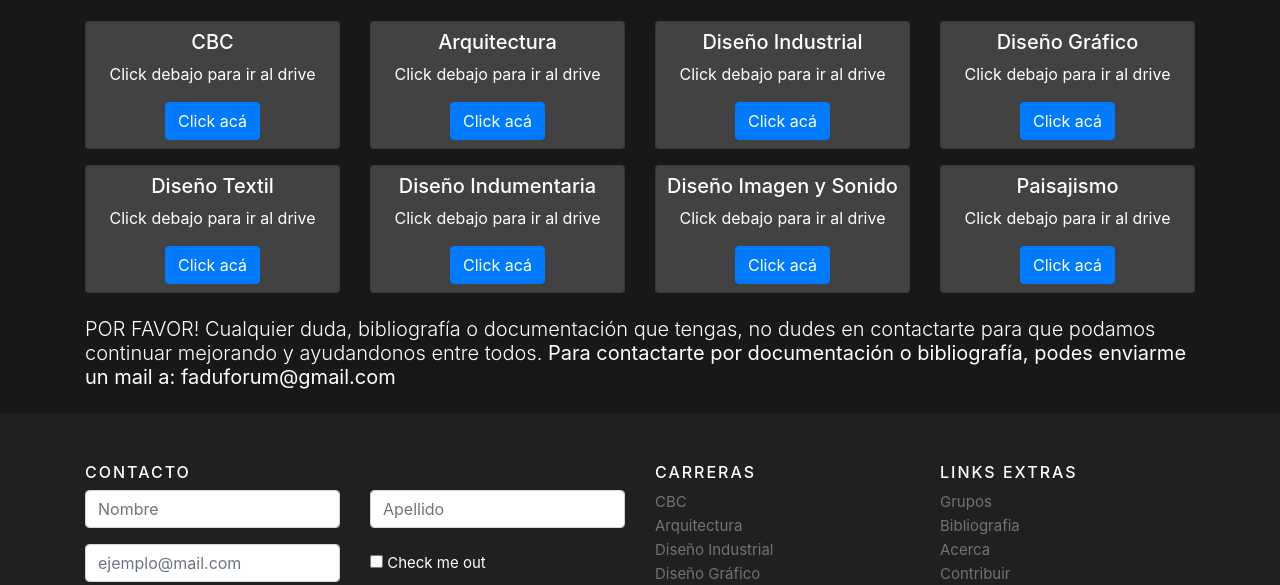
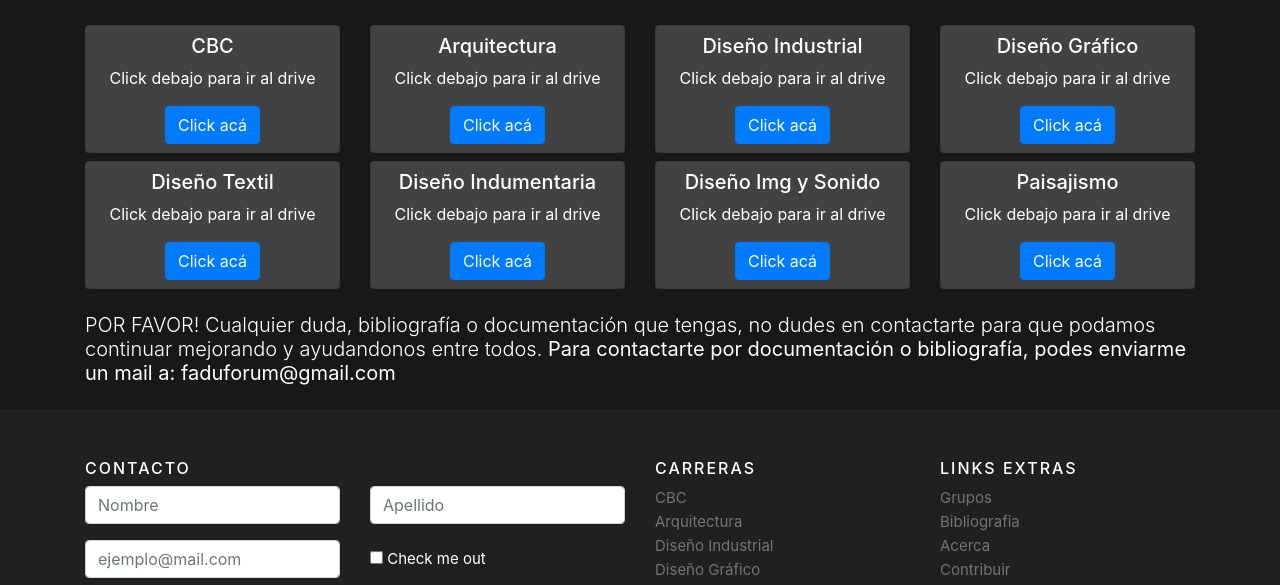
Before and after one commit to GritiusX/FADUForum, a website: page bibliografia.html in a window 1280 px wide. Shown: the part 212-797 px from the top of the page. Drawn offline with nearby package versions, Linux system fonts and the light colour scheme.

Commit message:
completo el 1er prototipo de FADUForum v 1.0

```diff
--- a/bibliografia.html
+++ b/bibliografia.html
@@ -69,7 +69,7 @@
 
 		<div class="row mt-4">
 			<!-- BIBLIO CBC -->
-			<div class="col-sm-3">
+			<div class="col-sm-3 mt-1">
 				<div class="card card-color">
 					<div class="card-body text-center">
 						<h5 class="card-title mx-2 my-2">CBC</h5>
@@ -81,7 +81,7 @@
 				</div>
 			</div>
 			<!-- BIBLIO ARQ -->
-			<div class="col-sm-3">
+			<div class="col-sm-3 mt-1">
 				<div class="card card-color">
 					<div class="card-body text-center text-center">
 						<h5 class="card-title mx-2 my-2 ">Arquitectura</h5>
@@ -93,7 +93,7 @@
 				</div>
 			</div>
 			<!-- BIBLIO INDUSTRIAL -->
-			<div class="col-sm-3">
+			<div class="col-sm-3 mt-1">
 				<div class="card card-color">
 					<div class="card-body text-center">
 						<h5 class="card-title mx-2 my-2">Diseño Industrial</h5>
@@ -105,7 +105,7 @@
 				</div>
 			</div>
 			<!-- BIBLIO GRAFICO -->
-			<div class="col-sm-3">
+			<div class="col-sm-3 mt-1">
 				<div class="card card-color">
 					<div class="card-body text-center">
 						<h5 class="card-title mx-2 my-2">Diseño Gráfico</h5>
@@ -117,9 +117,9 @@
 				</div>
 			</div>
 		</div>
-		<div class="row mt-3">
+		<div class="row mt-1">
 			<!-- BIBLIO TEXTIL -->
-			<div class="col-sm-3">
+			<div class="col-sm-3 mt-1">
 				<div class="card card-color">
 					<div class="card-body text-center">
 						<h5 class="card-title mx-2 my-2">Diseño Textil</h5>
@@ -131,7 +131,7 @@
 				</div>
 			</div>
 			<!-- BIBLIO INDUMENTARIA -->
-			<div class="col-sm-3">
+			<div class="col-sm-3 mt-1">
 				<div class="card card-color">
 					<div class="card-body text-center">
 						<h5 class="card-title mx-2 my-2">Diseño Indumentaria</h5>
@@ -143,10 +143,10 @@
 				</div>
 			</div>
 			<!-- BIBLIO D. IMG Y SONIDO -->
-			<div class="col-sm-3">
+			<div class="col-sm-3 mt-1">
 				<div class="card card-color">
 					<div class="card-body text-center">
-						<h5 class="card-title mx-2 my-2">Diseño Imagen y Sonido</h5>
+						<h5 class="card-title mx-2 my-2">Diseño Img y Sonido</h5>
 						<p class="card-text mx-2 my-2">Click debajo para ir al drive
 						</p>
 						<a href="https://drive.google.com/drive/folders/1QxmAPq_912oviR-1msPql3gdeL3bvNlS?usp=sharing"
@@ -155,7 +155,7 @@
 				</div>
 			</div>
 			<!-- BIBLIO PAISAJISMO -->
-			<div class="col-sm-3">
+			<div class="col-sm-3 mt-1">
 				<div class="card card-color">
 					<div class="card-body text-center">
 						<h5 class="card-title mx-2 my-2">Paisajismo</h5>
```
Also changed, not shown: acerca.html (+2 -2 lines).
